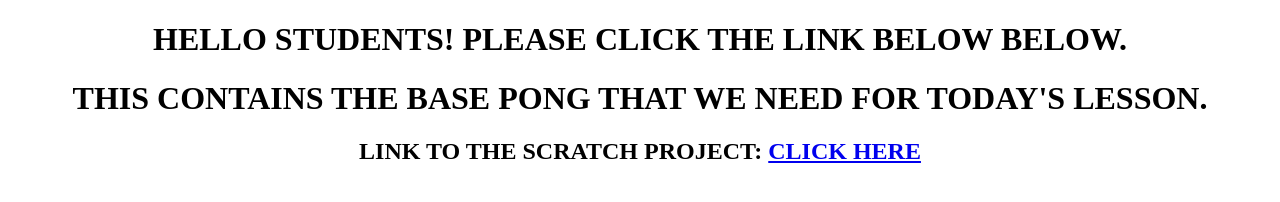
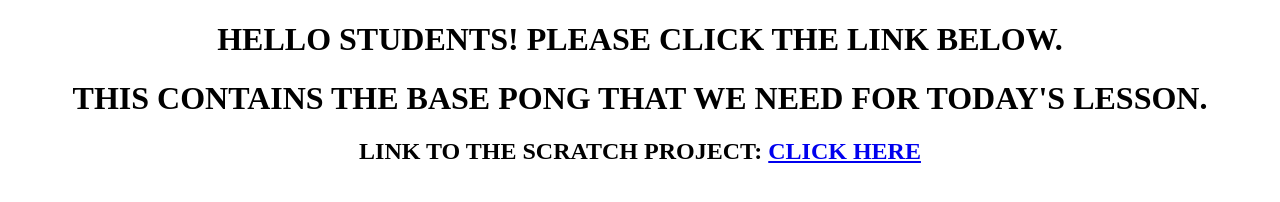
Before and after one commit to jesustgr/robloxSoccerGame, a plain HTML site: page index.html in a window 1280 px wide. Drawn offline with Linux system fonts and the light colour scheme.

Commit message:
error fixed

```diff
--- a/index.html
+++ b/index.html
@@ -6,7 +6,7 @@
     <title>SIMPLE PONG GAME</title>
 </head>
 <body>
-    <h1 style="text-align: center;">HELLO STUDENTS! PLEASE CLICK THE LINK BELOW BELOW.</h1>
+    <h1 style="text-align: center;">HELLO STUDENTS! PLEASE CLICK THE LINK BELOW.</h1>
     <h1 style="text-align: center;">THIS CONTAINS THE BASE PONG THAT WE NEED FOR TODAY'S LESSON.</h1>
     <h2 style="text-align: center;">LINK TO THE SCRATCH PROJECT: <a href="https://scratch.mit.edu/projects/1085901311" download>CLICK HERE</a></h2>
 </body>
```
